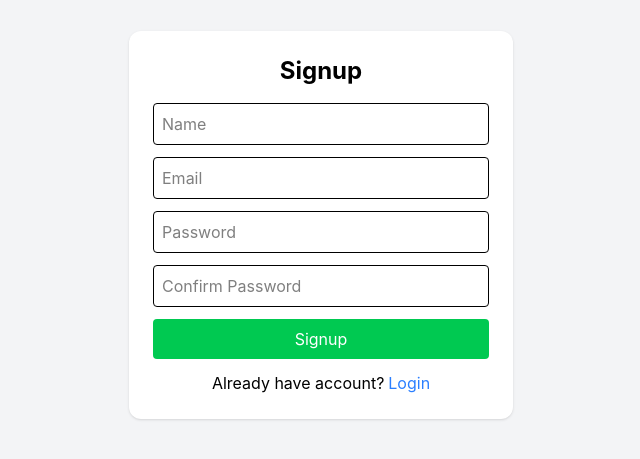
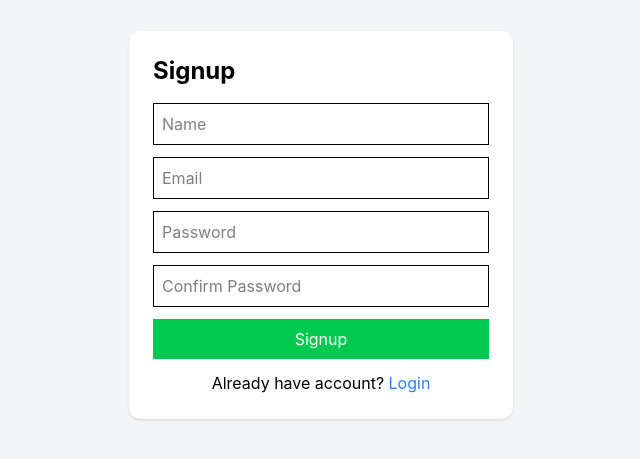
Before and after one commit to ANIKETPATIL0012/TaskManager, a React (Vite) app: page /signup in a window 1280 px wide. Shown: the part 175-634 px from the top of the page, without its empty margins (319-959 px from the left). Built offline with nearby package versions, Linux system fonts and the light colour scheme.

Commit message:
Fix routing issuse

```diff
--- a/src/pages/AddTask.jsx
+++ b/src/pages/AddTask.jsx
@@ -14,21 +14,26 @@ export default function AddTask() {
     status: "Pending",
   });
 
+  const handleChange = (e) => {
+    setTask({
+      ...task,
+      [e.target.name]: e.target.value,
+    });
+  };
+
   const handleSubmit = (e) => {
     e.preventDefault();
 
-    const oldTasks =
-      JSON.parse(localStorage.getItem("tasks")) || [];
+    const oldTasks = JSON.parse(localStorage.getItem("tasks")) || [];
 
     const newTask = {
       id: Date.now(),
       ...task,
     };
 
-    localStorage.setItem(
-      "tasks",
-      JSON.stringify([...oldTasks, newTask])
-    );
+    const updatedTasks = [...oldTasks, newTask];
+
+    localStorage.setItem("tasks", JSON.stringify(updatedTasks));
 
     navigate("/tasks");
   };
@@ -41,74 +46,50 @@ export default function AddTask() {
         <Navbar />
 
         <div className="p-6">
-
           <div className="bg-white p-6 rounded shadow max-w-3xl">
-
-            <h1 className="text-2xl font-bold mb-5">
-              Add New Task
-            </h1>
+            <h1 className="text-2xl font-bold mb-5">Add New Task</h1>
 
             <form onSubmit={handleSubmit}>
-
               <input
+                name="title"
                 type="text"
                 placeholder="Title"
                 className="border p-2 w-full mb-4 rounded"
-                onChange={(e) =>
-                  setTask({
-                    ...task,
-                    title: e.target.value,
-                  })
-                }
-              required/>
+                onChange={handleChange}
+                required
+              />
 
               <textarea
+                name="description"
                 placeholder="Description"
                 className="border p-2 w-full mb-4 rounded"
-                onChange={(e) =>
-                  setTask({
-                    ...task,
-                    description:
-                      e.target.value,
-                  })
-                }
-             required />
+                onChange={handleChange}
+                required
+              />
 
               <select
+                name="priority"
                 className="border p-2 w-full mb-4 rounded"
-                onChange={(e) =>
-                  setTask({
-                    ...task,
-                    priority:
-                      e.target.value,
-                  })
-                }
+                onChange={handleChange}
               >
-                <option>Low</option>
-                <option>Medium</option>
-                <option>High</option>
+                <option value="Low">Low</option>
+                <option value="Medium">Medium</option>
+                <option value="High">High</option>
               </select>
 
               <input
+                name="dueDate"
                 type="date"
                 className="border p-2 w-full mb-4 rounded"
-                onChange={(e) =>
-                  setTask({
-                    ...task,
-                    dueDate:
-                      e.target.value,
-                  })
-                }
-             required />
+                onChange={handleChange}
+                required
+              />
 
               <button className="bg-blue-500 text-white px-5 py-2 rounded">
                 Add Task
               </button>
-
             </form>
-
           </div>
-
         </div>
       </div>
     </div>
--- a/src/pages/Login.jsx
+++ b/src/pages/Login.jsx
@@ -1,8 +1,9 @@
+
 import { useState } from "react";
 import { useNavigate, Link } from "react-router-dom";
 
 const Login = () => {
-const navigate = useNavigate();
+  const navigate = useNavigate();
 
   const [email, setEmail] = useState("");
   const [password, setPassword] = useState("");
@@ -10,68 +11,49 @@ const navigate = useNavigate();
   const handleLogin = (e) => {
     e.preventDefault();
 
-    const storedUser = JSON.parse(localStorage.getItem("user"));
+    const user = JSON.parse(localStorage.getItem("currentUser"));
 
-    if (!storedUser) {
+    if (!user) {
       alert("Please signup first");
       return;
     }
 
-    if (
-      email === storedUser.email &&
-      password === storedUser.password
-    ) {
-      localStorage.setItem("loggedIn", "true");
-      localStorage.setItem(
-        "currentUser",
-        JSON.stringify(storedUser)
-      );
+    if (email === user.email && password === user.password) {
+      localStorage.setItem("isLoggedIn", "true");
 
-
-      navigate("/dashboard");
+      navigate("/dashboard");   // ✅ DASHBOARD OPEN
     } else {
-      alert("Invalid email or password");
+      alert("Invalid credentials");
     }
   };
 
   return (
-    <div className="flex items-center justify-center h-screen bg-gray-100">
-      <form
-        onSubmit={handleLogin}
-        className="bg-white p-8 rounded-xl shadow-md w-96"
-      >
-        <h2 className="text-3xl font-bold mb-6 text-center">
-          Login
-        </h2>
+    <div className="h-screen flex items-center justify-center bg-gray-100">
+      <form onSubmit={handleLogin} className="bg-white p-6 w-96 shadow rounded-xl">
+
+        <h1 className="text-2xl font-bold mb-4">Login</h1>
 
         <input
-          type="email"
-          name="email"
-          placeholder="Enter Email"
-          className="w-full border p-3 mb-4 rounded"
-          value={email}
+          placeholder="Email"
+          className="w-full border p-2 mb-3"
           onChange={(e) => setEmail(e.target.value)}
         />
 
         <input
           type="password"
-          name="password"
-          placeholder="Enter Password"
-          className="w-full border p-3 mb-4 rounded"
-          value={password}
+          placeholder="Password"
+          className="w-full border p-2 mb-3"
           onChange={(e) => setPassword(e.target.value)}
         />
 
-        <button className="w-full bg-green-500 text-white p-3 rounded">
+        <button className="w-full bg-blue-500 text-white p-2">
           Login
         </button>
 
-        <p className="mt-4 text-center">
-          Create Account?
-          <Link to="/signup" className="text-blue-500 ml-2">
-            Signup
-          </Link>
+        <p className="mt-3 text-center">
+          New user? <Link to="/signup" className="text-blue-500">Signup</Link>
         </p>
+
       </form>
     </div>
   );
--- a/src/pages/Signup.jsx
+++ b/src/pages/Signup.jsx
@@ -12,10 +12,7 @@ const Signup = () => {
   });
 
   const handleChange = (e) => {
-    setFormData({
-      ...formData,
-      [e.target.name]: e.target.value,
-    });
+    setFormData({ ...formData, [e.target.name]: e.target.value });
   };
 
   const handleSubmit = (e) => {
@@ -26,73 +23,45 @@ const Signup = () => {
       return;
     }
 
-    const userData = {
+    const user = {
       name: formData.name,
       email: formData.email,
       password: formData.password,
     };
 
-    localStorage.setItem("user", JSON.stringify(userData));
+    localStorage.setItem("currentUser", JSON.stringify(user));
 
-    alert("Signup Successful");
+    alert("Signup successful");
     navigate("/");
   };
 
   return (
-    <div className="flex justify-center items-center h-screen bg-gray-100">
+    <div className="h-screen flex items-center justify-center bg-gray-100">
+      <form onSubmit={handleSubmit} className="bg-white p-6 w-96 shadow rounded-xl">
 
-      <form
-        onSubmit={handleSubmit}
-        className="bg-white p-6 rounded-xl shadow w-96"
-      >
+        <h1 className="text-2xl font-bold mb-4">Signup</h1>
 
-        <h2 className="text-2xl font-bold mb-4 text-center">
-          Signup
-        </h2>
+        <input name="name" placeholder="Name" className="w-full border p-2 mb-3"
+          onChange={handleChange} />
 
-        <input
-          name="name"
-          placeholder="Name"
-          className="w-full border p-2 mb-3 rounded"
-          onChange={handleChange}
-        />
+        <input name="email" placeholder="Email" className="w-full border p-2 mb-3"
+          onChange={handleChange} />
 
-        <input
-          name="email"
-          placeholder="Email"
-          className="w-full border p-2 mb-3 rounded"
-          onChange={handleChange}
-        />
+        <input type="password" name="password" placeholder="Password"
+          className="w-full border p-2 mb-3" onChange={handleChange} />
 
-        <input
-          name="password"
-          type="password"
-          placeholder="Password"
-          className="w-full border p-2 mb-3 rounded"
-          onChange={handleChange}
-        />
+        <input type="password" name="confirmPassword" placeholder="Confirm Password"
+          className="w-full border p-2 mb-3" onChange={handleChange} />
 
-        <input
-          name="confirmPassword"
-          type="password"
-          placeholder="Confirm Password"
-          className="w-full border p-2 mb-3 rounded"
-          onChange={handleChange}
-        />
-
-        <button className="w-full bg-green-500 text-white p-2 rounded">
+        <button className="w-full bg-green-500 text-white p-2">
           Signup
         </button>
 
         <p className="mt-3 text-center">
-          Already have account?
-          <Link to="/" className="text-blue-500 ml-1">
-            Login
-          </Link>
+          Already have account? <Link to="/" className="text-blue-500">Login</Link>
         </p>
 
       </form>
-
     </div>
   );
 };
```
Also changed, not shown: src/pages/Tasks.jsx (+87 -16 lines).
